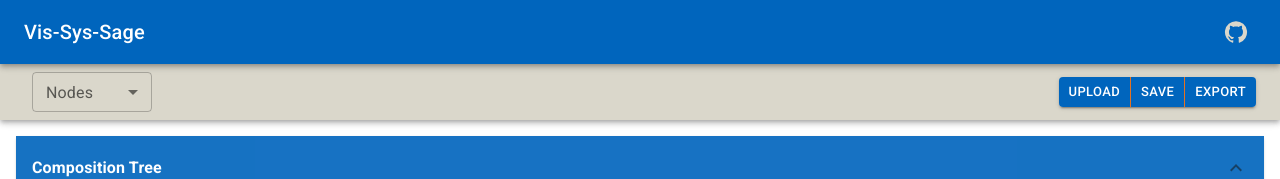
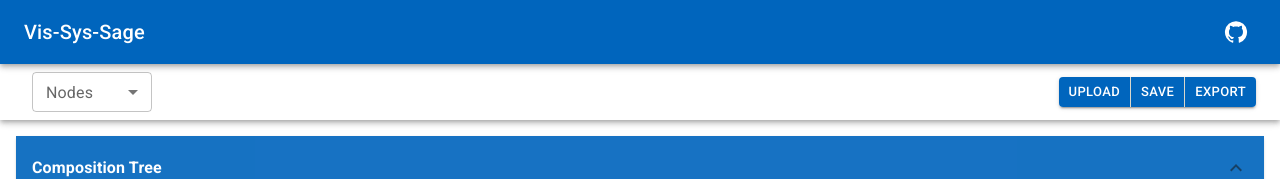
Before and after one commit to picodemark/vis-sys-sage, a React (Create React App) app in the folder frontend/: page / in a window 1280 px wide. Shown: the top 179 px of the page. Built offline with nearby package versions, Linux system fonts and the light colour scheme.

Commit message:
Introduce TUM colors for the theme

```diff
--- a/frontend/src/app/App.tsx
+++ b/frontend/src/app/App.tsx
@@ -9,14 +9,14 @@ import { Provider } from 'react-redux';
 const theme = createTheme({
   palette: {
     primary: {
-      light: '#64a0c8',
+      light: '#fff',
       main: '#0065bd',
-      dark: '#e37222',
+      dark: '#dad7cb',
       contrastText: '#fff'
     },
     secondary: {
       light: '#ff7961',
-      main: '#dad7cb',
+      main: '#fff',
       dark: '#ba000d',
       contrastText: '#000'
     }
```
